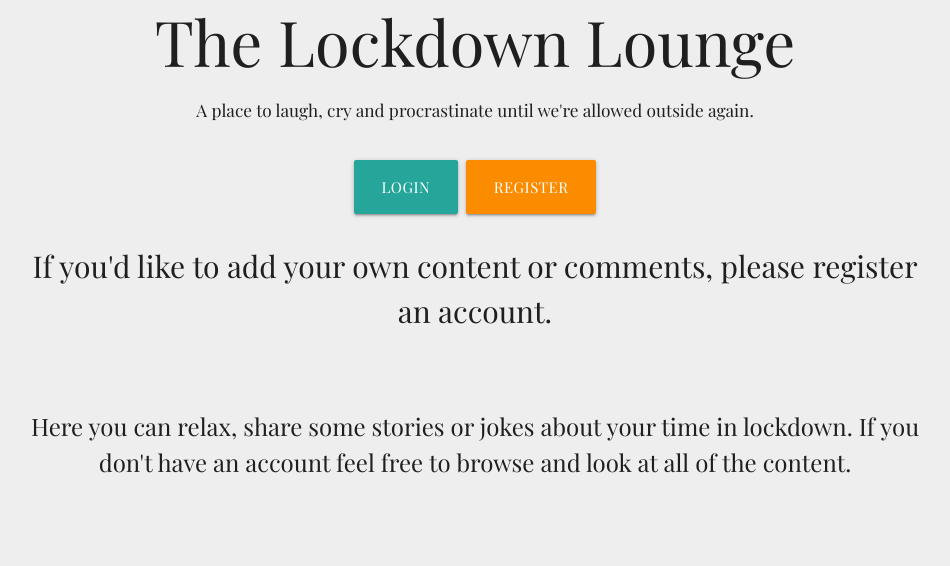
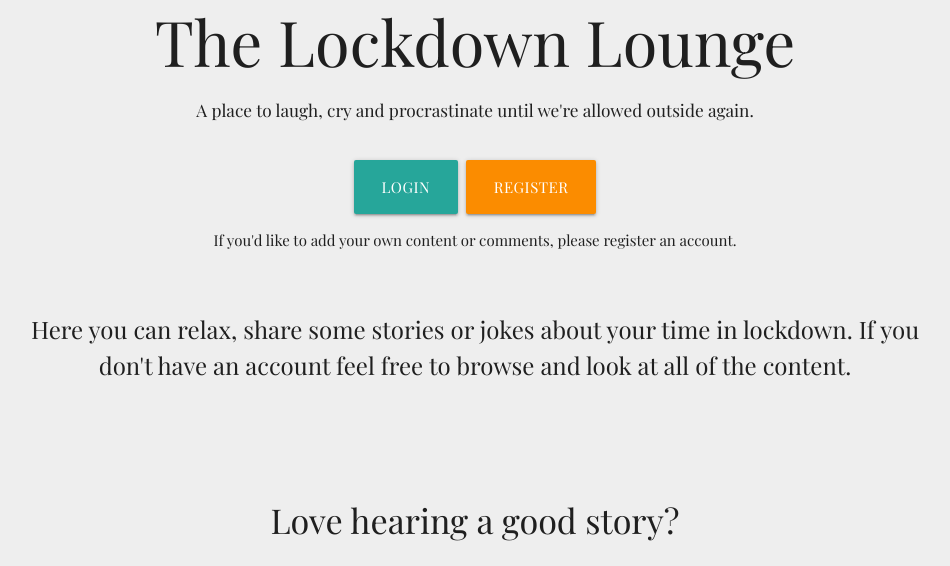
Before and after one commit to Code-Institute-Submissions/Side-On-lockdownLounge-MP3_OctResub, a Flask app: page / in a window 1280 px wide. Shown: the part 99-665 px from the top of the page, without its empty margins (165-1115 px from the left). Run offline with Flask 2, Linux system fonts and the light colour scheme; some libraries are stand-ins or nearby versions.

Commit message:
Add class name to p tag to reduce font size

```diff
--- a/templates/index.html
+++ b/templates/index.html
@@ -9,7 +9,7 @@
 <a href="{{ url_for('login') }}" class="btn-large">Login</a>
 <a href="{{ url_for('register') }}" class="btn-large orange darken-1">Register</a>
 <br>
-<p>If you'd like to add your own content or comments, please register an account.</p>
+<p class="register-info">If you'd like to add your own content or comments, please register an account.</p>
 <div class="index-info">
 {% endif %}
 <p>Here you can relax, share some stories or jokes about your time in lockdown. If you don't have an account feel free to browse and look at all of the content.</p>
```
